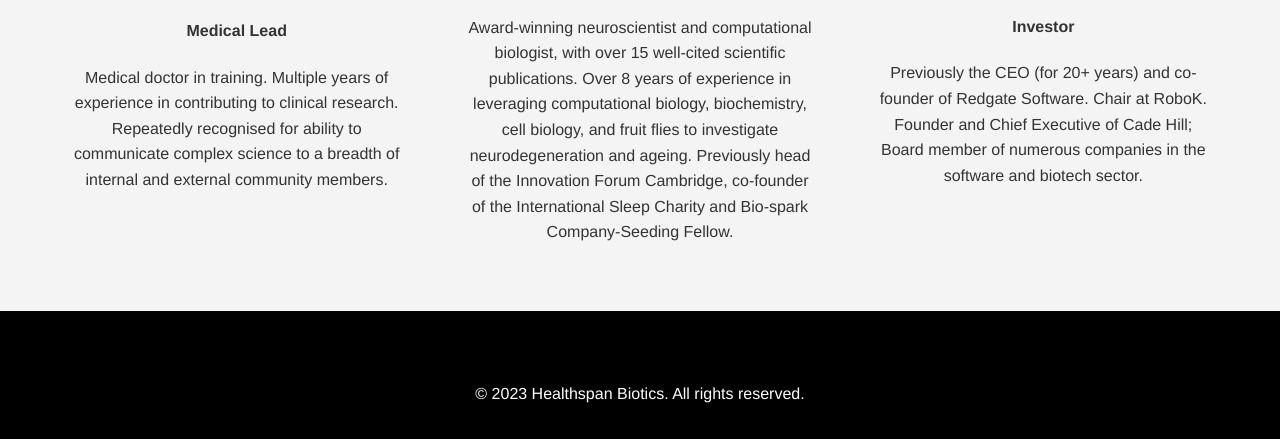
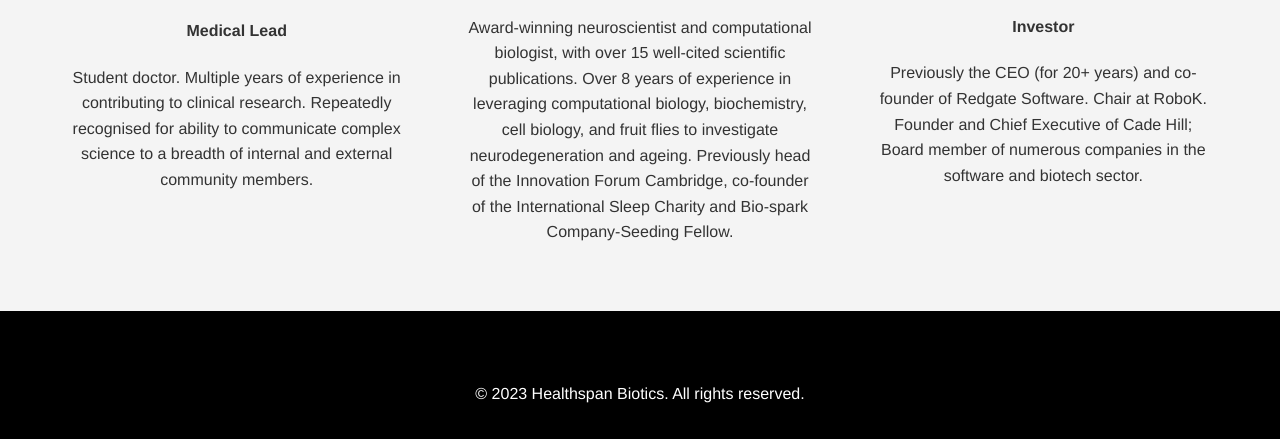
Before and after one commit to izu0421/healthspanbiotics, a plain HTML site: page team.html in a window 1280 px wide. Shown: the part 501-940 px from the top of the page. Drawn offline with Linux system fonts and the light colour scheme; some icons are missing.

Commit message:
update SN affiliation

```diff
--- a/style.css
+++ b/style.css
@@ -22,7 +22,7 @@ header {
     width: 100%;
     background-color: transparent;
     z-index: 10; /* Ensures the nav is above the video */
-
+    padding: 1rem 0; /* Ensure there's enough padding */
     margin-bottom: 20px; /* Adds space between sections */
 
 }
--- a/team.html
+++ b/team.html
@@ -44,7 +44,7 @@
 
                 <h3>Suleyman Noordeen</h3>
                 <h4>Medical Lead</h4>
-                <p>Medical doctor in training. Multiple years of experience in contributing to clinical research. Repeatedly recognised for ability to communicate
+                <p>Student doctor. Multiple years of experience in contributing to clinical research. Repeatedly recognised for ability to communicate
                     complex science to a breadth of internal and external community members. </p>
             </div>
 
```
Also changed, not shown: 2 other files.
